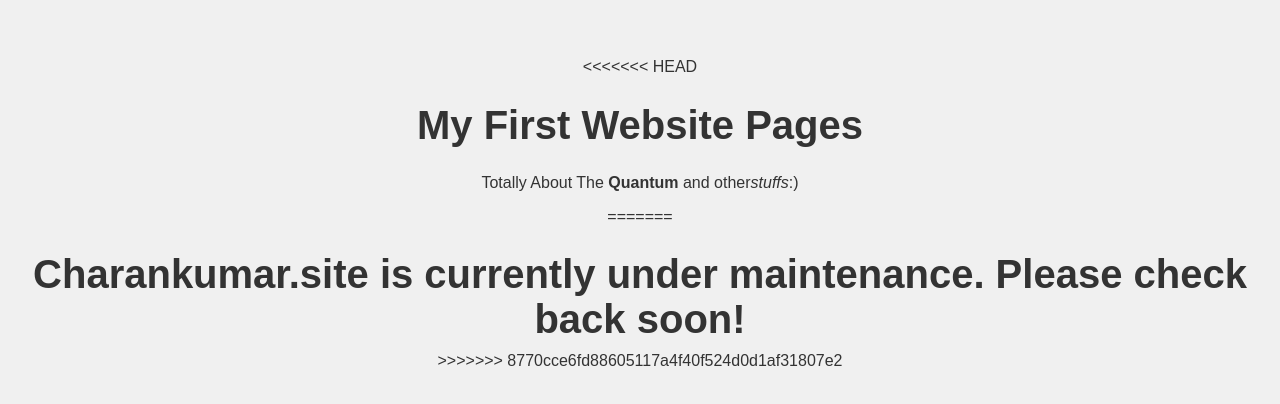
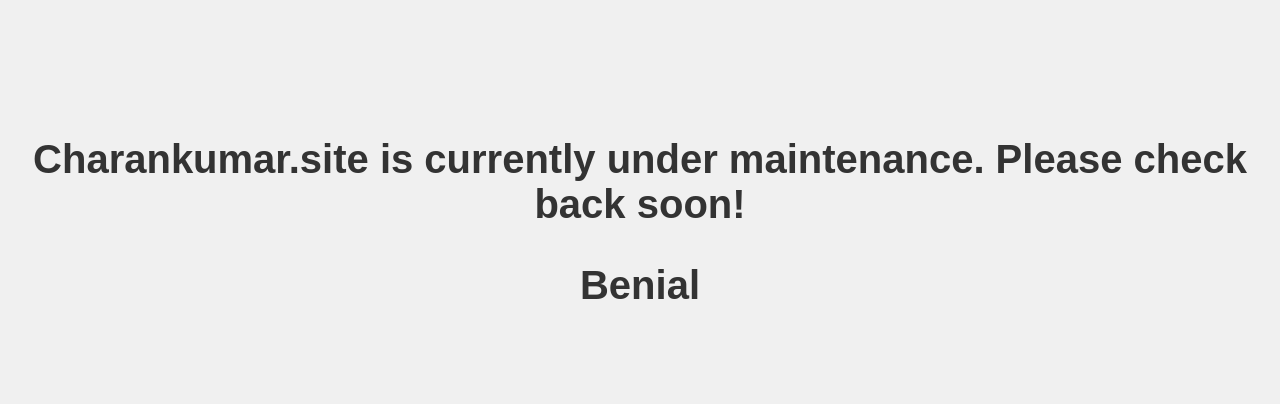
Before and after one commit to itscharan010/first-code, a plain HTML site: page index.html in a window 1280 px wide. Shown: the part 186-590 px from the top of the page. Drawn offline with Linux system fonts and the light colour scheme.

Commit message:
Update index.html

```diff
--- a/index.html
+++ b/index.html
@@ -1,16 +1,3 @@
-<<<<<<< HEAD
-<html>
-    <head><title>Charankumar Webpage</title></head>
-    <body>
-      <h1>
-        My First Website Pages
-      </h1>
-      <p>
-        Totally About The <b>Quantum</b> and other<i>stuffs</i>:)
-      </p>
-    </body>
-</html>
-=======
 <!DOCTYPE html>
 <html lang="en">
 <head>
@@ -39,7 +26,6 @@
 </head>
 <body>
     <h1>Charankumar.site is currently under maintenance. Please check back soon!</h1>
+<h1>Benial</h1>
 </body>
 </html>
-
->>>>>>> 8770cce6fd88605117a4f40f524d0d1af31807e2
```
